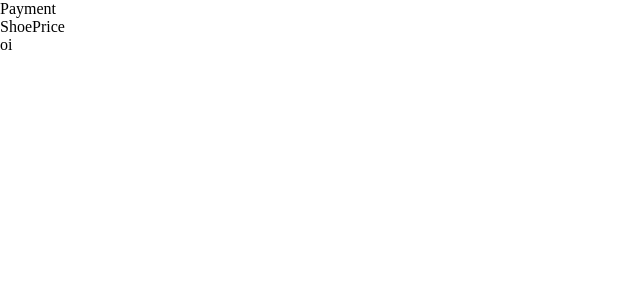
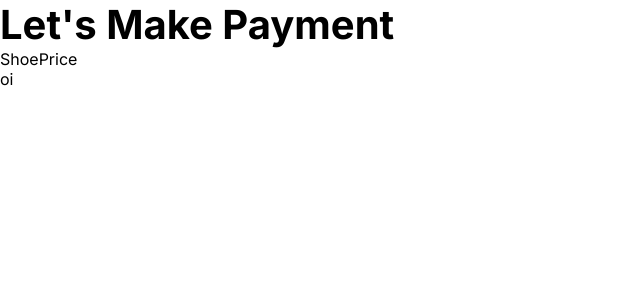
Before and after one commit to mxxm0x/store, a React (Vite) app: page / in a window 1280 px wide. Shown: the top 300 px of the page, without its empty margins (0-640 px from the left). Built offline with nearby package versions, Linux system fonts and the light colour scheme.

Commit message:
importing fonts

```diff
--- a/src/App.css
+++ b/src/App.css
@@ -1,4 +1,7 @@
+@import url('https://fonts.googleapis.com/css2?family=Inter:wght@100;200;300;400;500;600;700;800;900&display=swap');
+
 * {
 	margin: 0;
 	padding: 0;
+	font-family: 'Inter', sans-serif;
 }
--- a/src/App.jsx
+++ b/src/App.jsx
@@ -1,6 +1,6 @@
 import './App.css';
 import Checkout from './components/Checkout/Checkout';
-import Payment from './components/Payment/Payment';
+import Payment from './components/Payment/Payment.jsx';
 
 function App() {
 	return (
--- a/src/components/Payment/Payment.css
+++ b/src/components/Payment/Payment.css
@@ -0,0 +1,4 @@
+.headerText {
+	font-size: 40px;
+	font-family: Inter;
+}
--- a/src/components/Payment/Payment.jsx
+++ b/src/components/Payment/Payment.jsx
@@ -1,7 +1,12 @@
 import React from 'react';
+import './Payment.css';
 
 function Payment() {
-	return <div>Payment</div>;
+	return (
+		<div>
+			<h1 className="headerText">Let's Make Payment</h1>
+		</div>
+	);
 }
 
 export default Payment;
```
